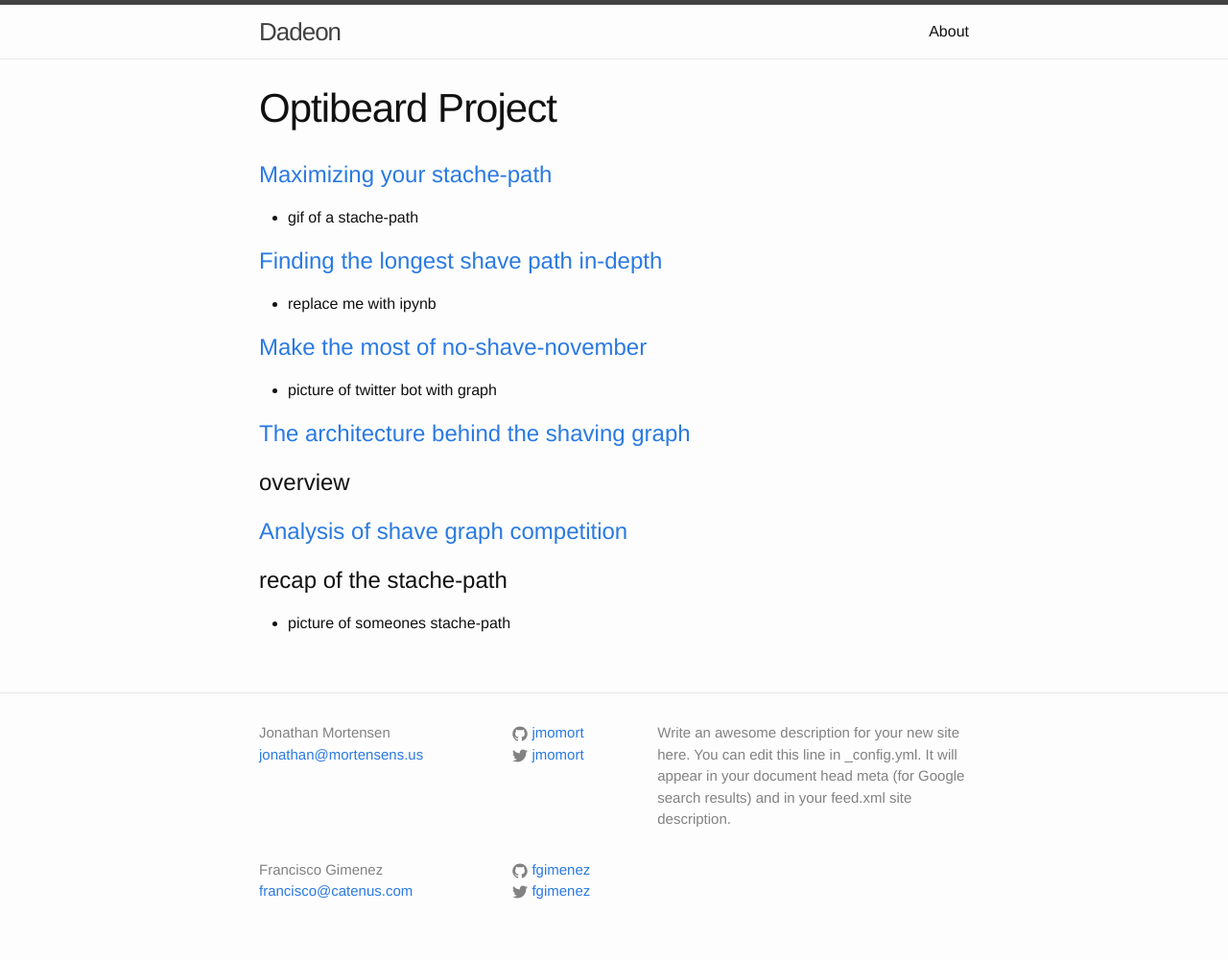
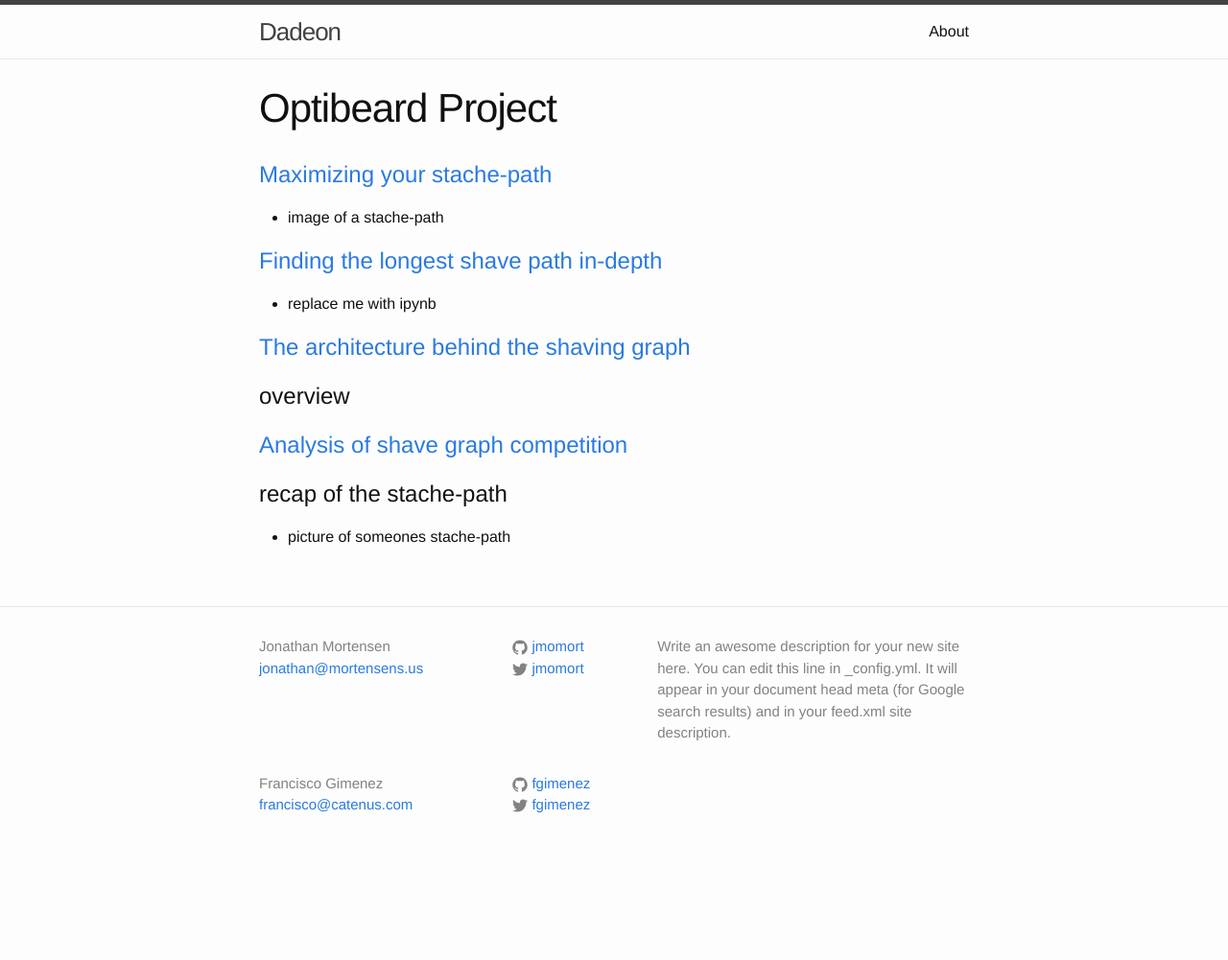
Before and after one commit to jmomort/jmomort.github.io, a Jekyll site: the page built from _optibeard/index.html, in a window 1280 px wide. Shown: the whole page at 96% size. Built offline with Jekyll 4.4.1, drawn with Linux system fonts in a browser that asks for light colours; after the commit the page ends 911 px from its top, so only the background shows below that.

Commit message:
condensed pages

```diff
--- a/_optibeard/challenge.md
+++ /dev/null
@@ -1,13 +0,0 @@
----
-layout: page
-title: "Make the most of no-shave-november"
-date: "2015-11-23"
----
-
-* picture of twitter bot with graph
-
-# announcement of stache-path competition
-
-# brief instructions with example
-
-# link to stache-path.com for full info
--- a/_optibeard/intro.md
+++ b/_optibeard/intro.md
@@ -4,7 +4,7 @@ title: "Maximizing your stache-path"
 date: "2015-11-15"
 ---
 
-* gif of a stache-path
+* image of a stache-path
 
 stache-path
     : the facial hair styles you use when shaving from full beard to no beard
```
Also changed, not shown: other parts of _optibeard/intro.md (+6 -1 lines).
